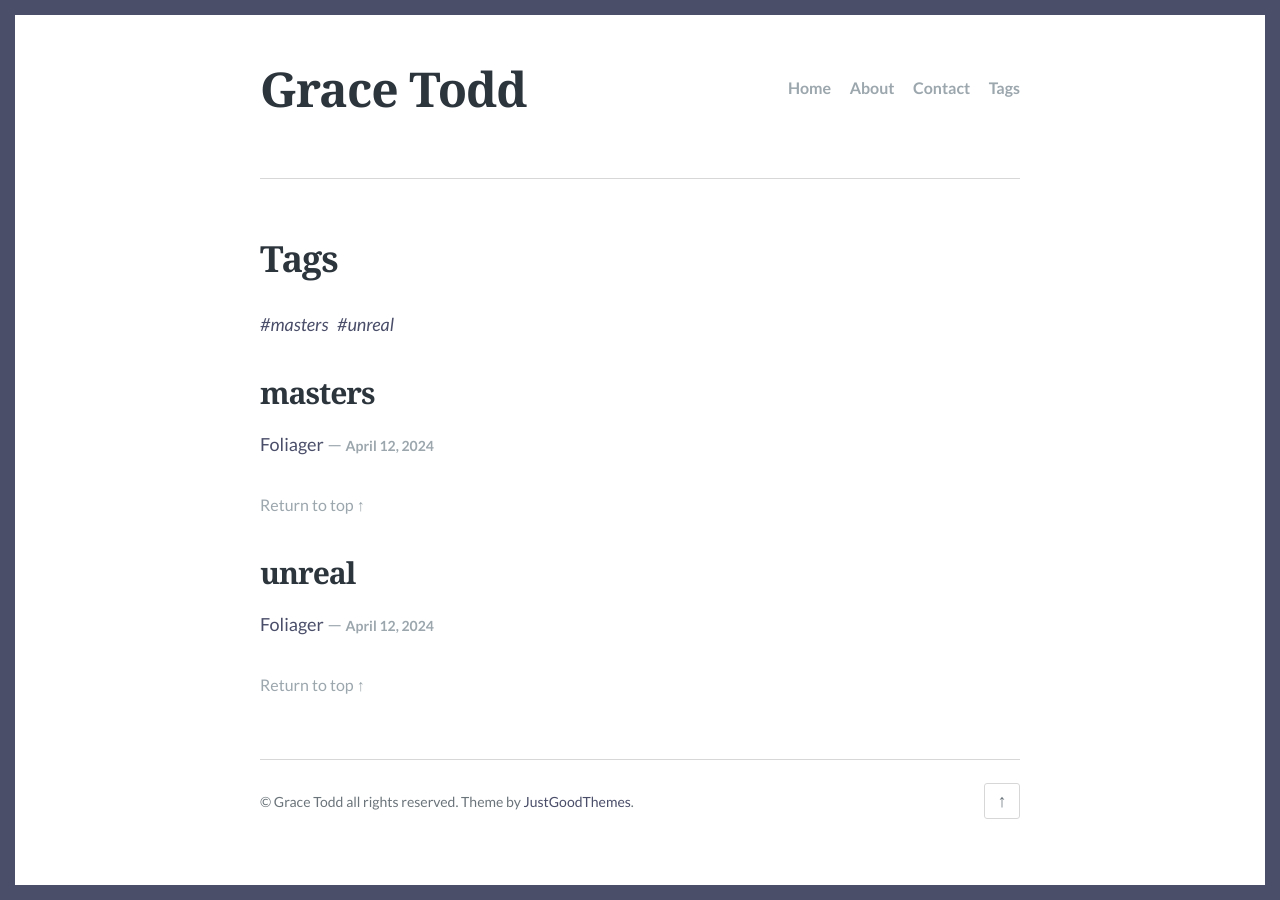
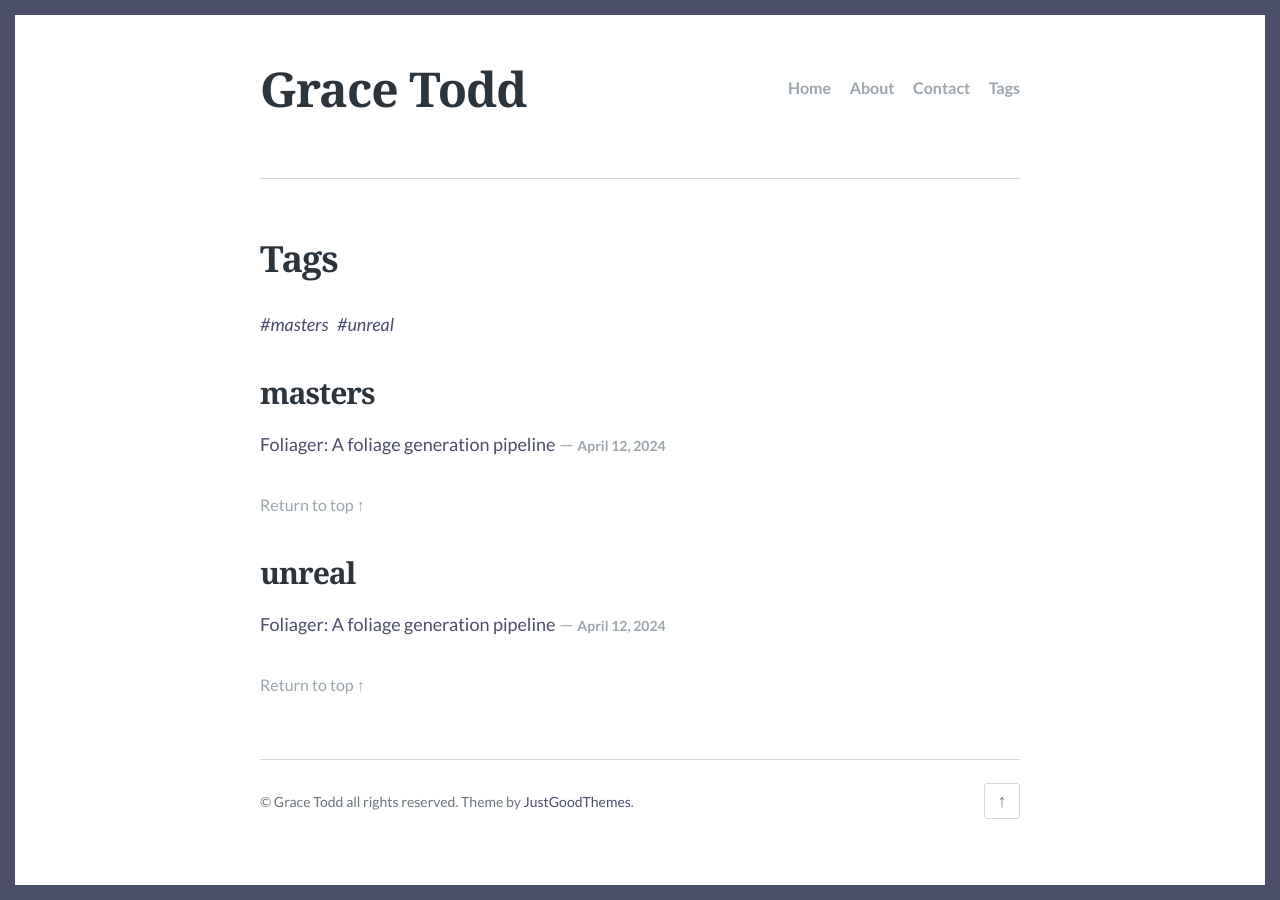
Before and after one commit to toddgr/toddgr.github.io, a Jekyll site: the page built from tags.md, in a window 1280 px wide. Built offline with Jekyll 4.4.1, drawn with Linux system fonts in a browser that asks for light colours.

Commit message:
update title for folliager

```diff
--- a/_posts/2024-04-12-foliager.md
+++ b/_posts/2024-04-12-foliager.md
@@ -1,12 +1,12 @@
 ---
 layout: post
-title: "Foliager"
+title: "Foliager: A foliage generation pipeline"
 description: "A foliage generation pipeline for Unreal Engine. Masters project focusing on implementing computer graphics, machine learning, and ecological formulas to generate scientifically accurate and realistic forests."
 date: 2024-04-12
 feature_image: images/forest.jpg
 tags: [unreal, masters]
 ---
 
-Photo by [Nejc Košir](https://www.pexels.com/photo/green-leafed-tree-338936/)
+Photo by [Nejc Košir](https://www.pexels.com/photo/green-leafed-tree-338936/) (For now... I'll have demo pics very soon!)
 
-A foliage generation pipeline for Unreal Engine, `foliager` is my masters project focusing on implementing computer graphics, machine learning, and ecological formulas to generate scientifically accurate and realistic forests. As I get further into this project, I'll post updates here.
+A foliage generation pipeline for Unreal Engine, `foliager` is my masters project focusing on implementing computer graphics, machine learning, and ecological formulas to generate scientifically accurate and realistic forests. As I get further into this project, I'll post updates here!
```
